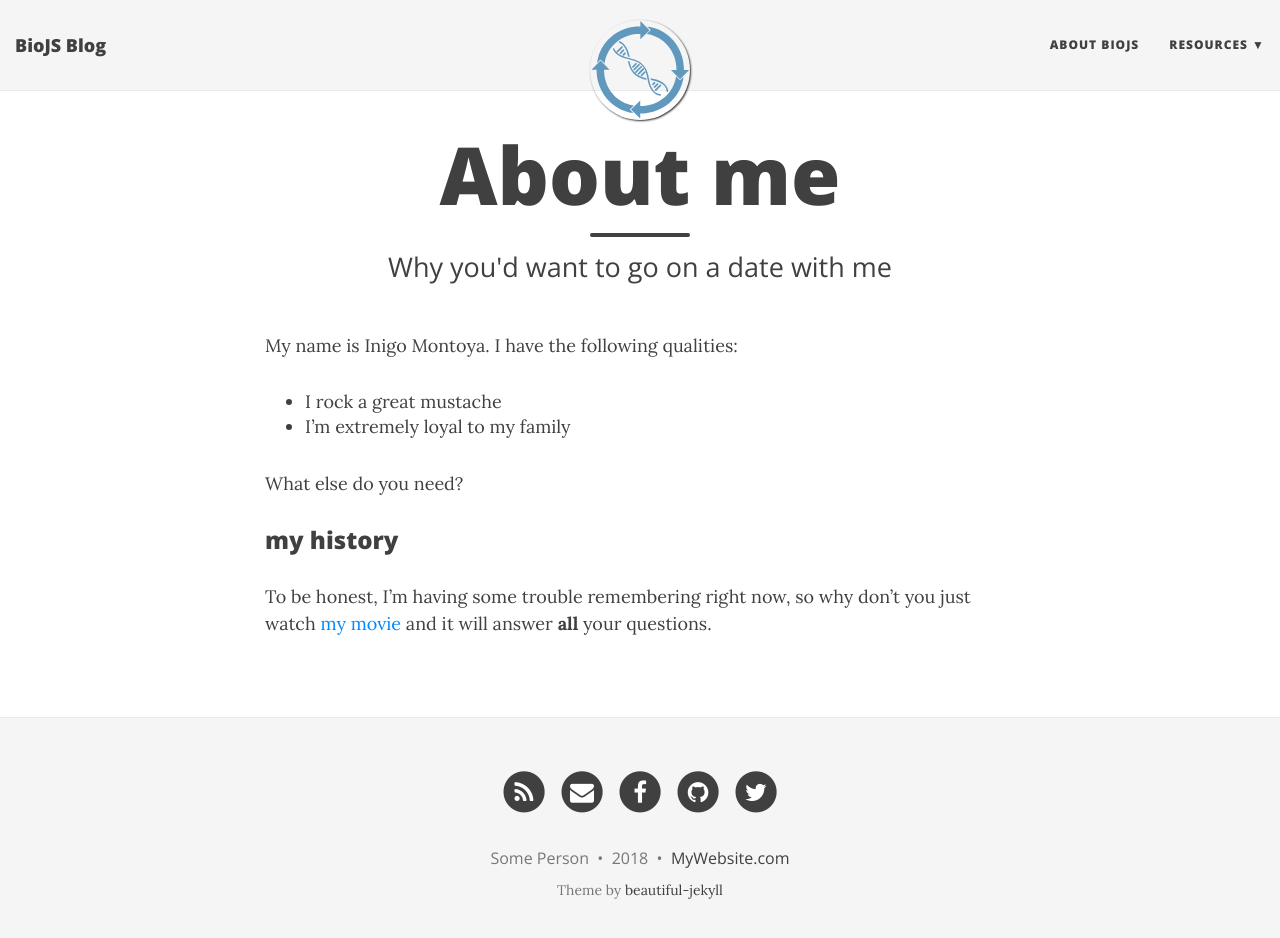
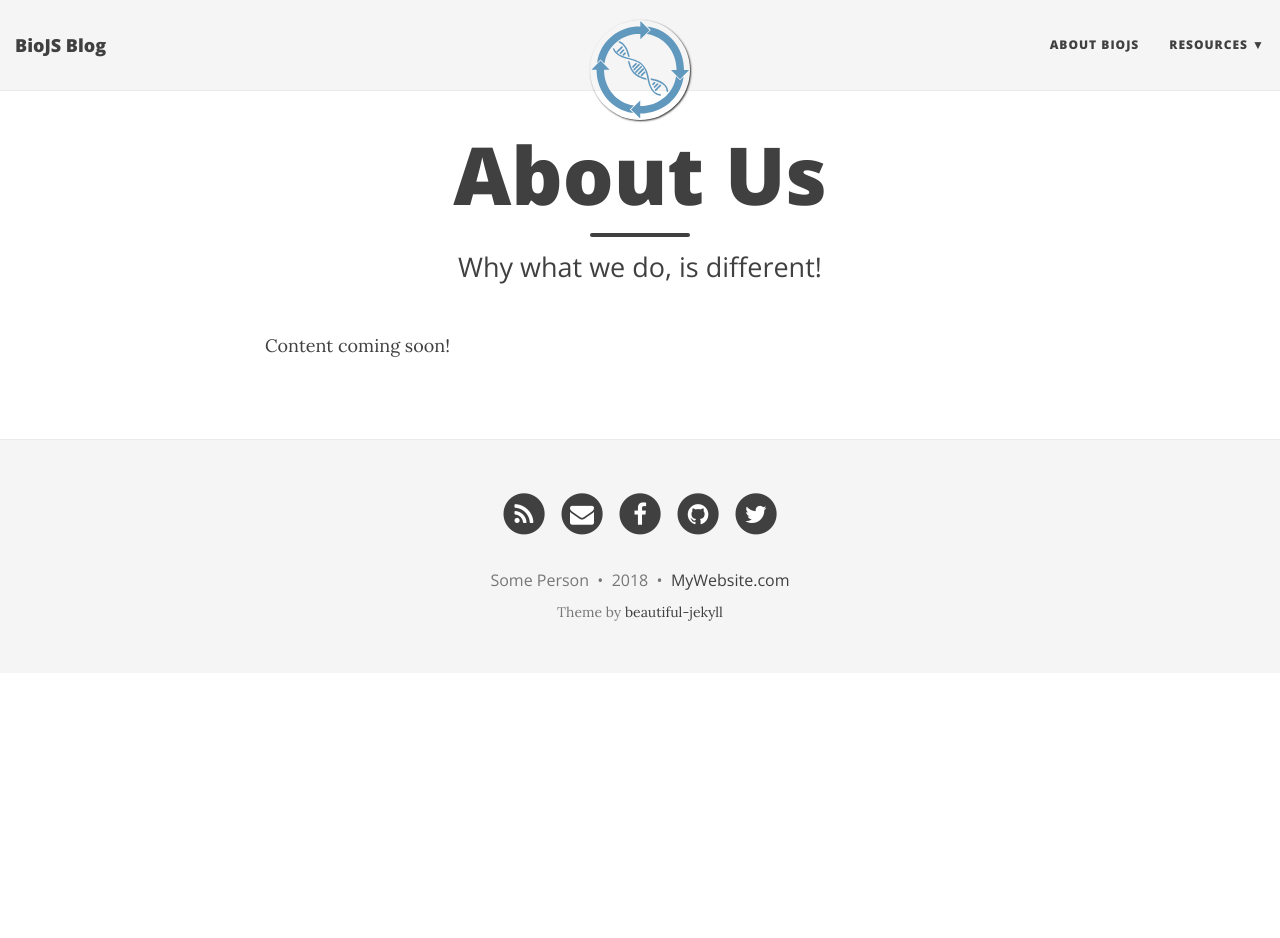
Before and after one commit to biojs/biojs.github.io, a Jekyll site: the page built from aboutme.md, in a window 1280 px wide and 951 px high. Shown: the top 938 px of the window. Built offline with Jekyll 4.4.1, drawn with Linux system fonts in a browser that asks for light colours; nearby versions of some CDN libraries.

```diff
--- a/_config.yml
+++ b/_config.yml
@@ -25,7 +25,7 @@ description: Make your biological data shine!
 navbar-links:
   About BioJS: "aboutme"
   Resources:
-    - BioJS Gitter: "https://gitter.com/biojs/biojs/"
+    - BioJS Gitter: "https://gitter.im/biojs/biojs/"
     - Website: "http://www.biojs.io/"
 
 # Image to show in the navigation bar - image must be a square (width = height)
--- a/aboutme.md
+++ b/aboutme.md
@@ -1,16 +1,7 @@
 ---
 layout: page
-title: About me
-subtitle: Why you'd want to go on a date with me
+title: About Us
+subtitle: Why what we do, is different!
 ---
 
-My name is Inigo Montoya. I have the following qualities:
-
-- I rock a great mustache
-- I'm extremely loyal to my family
-
-What else do you need?
-
-### my history
-
-To be honest, I'm having some trouble remembering right now, so why don't you just watch [my movie](http://en.wikipedia.org/wiki/The_Princess_Bride_%28film%29) and it will answer **all** your questions.
+Content coming soon!
```
